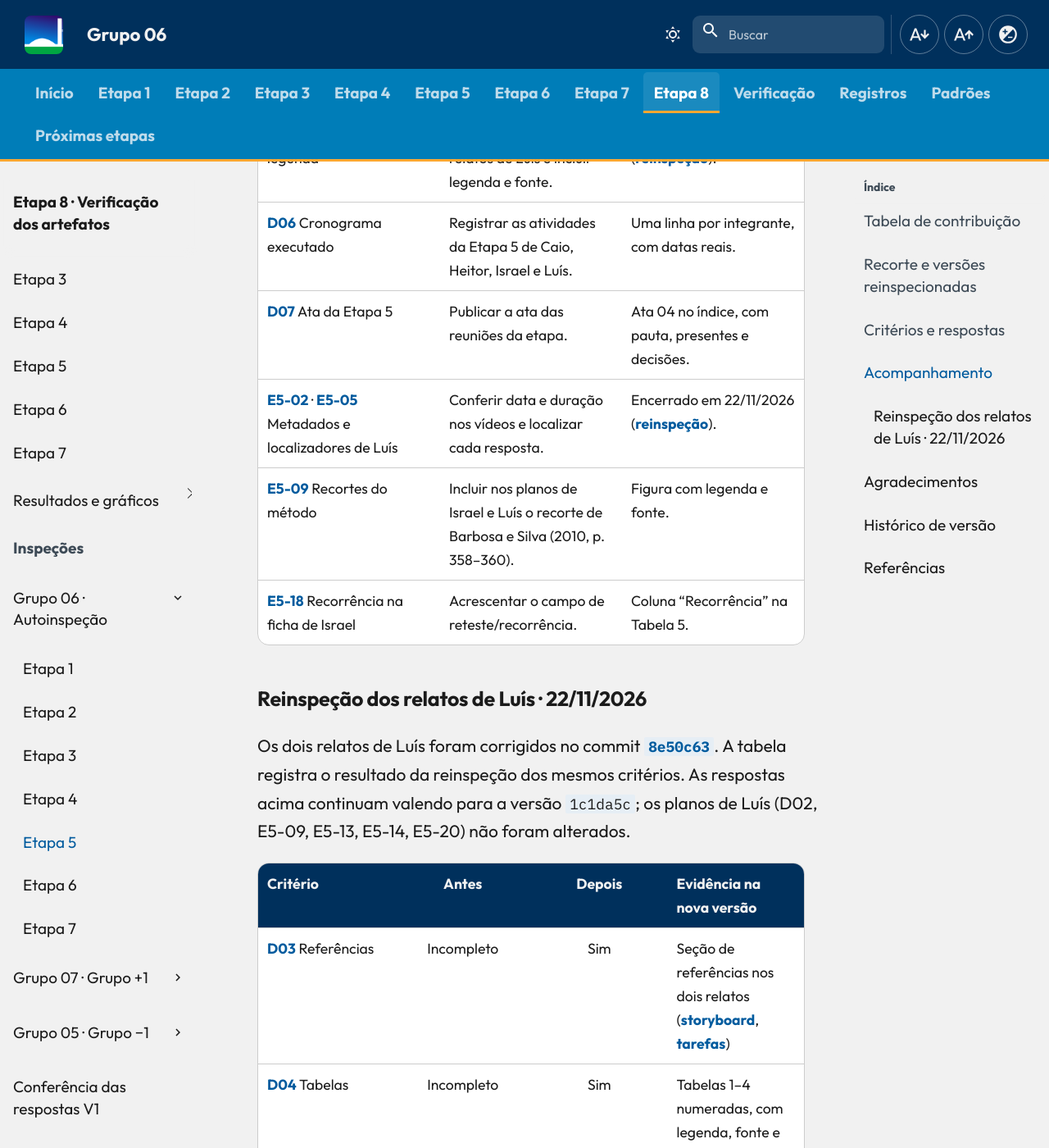
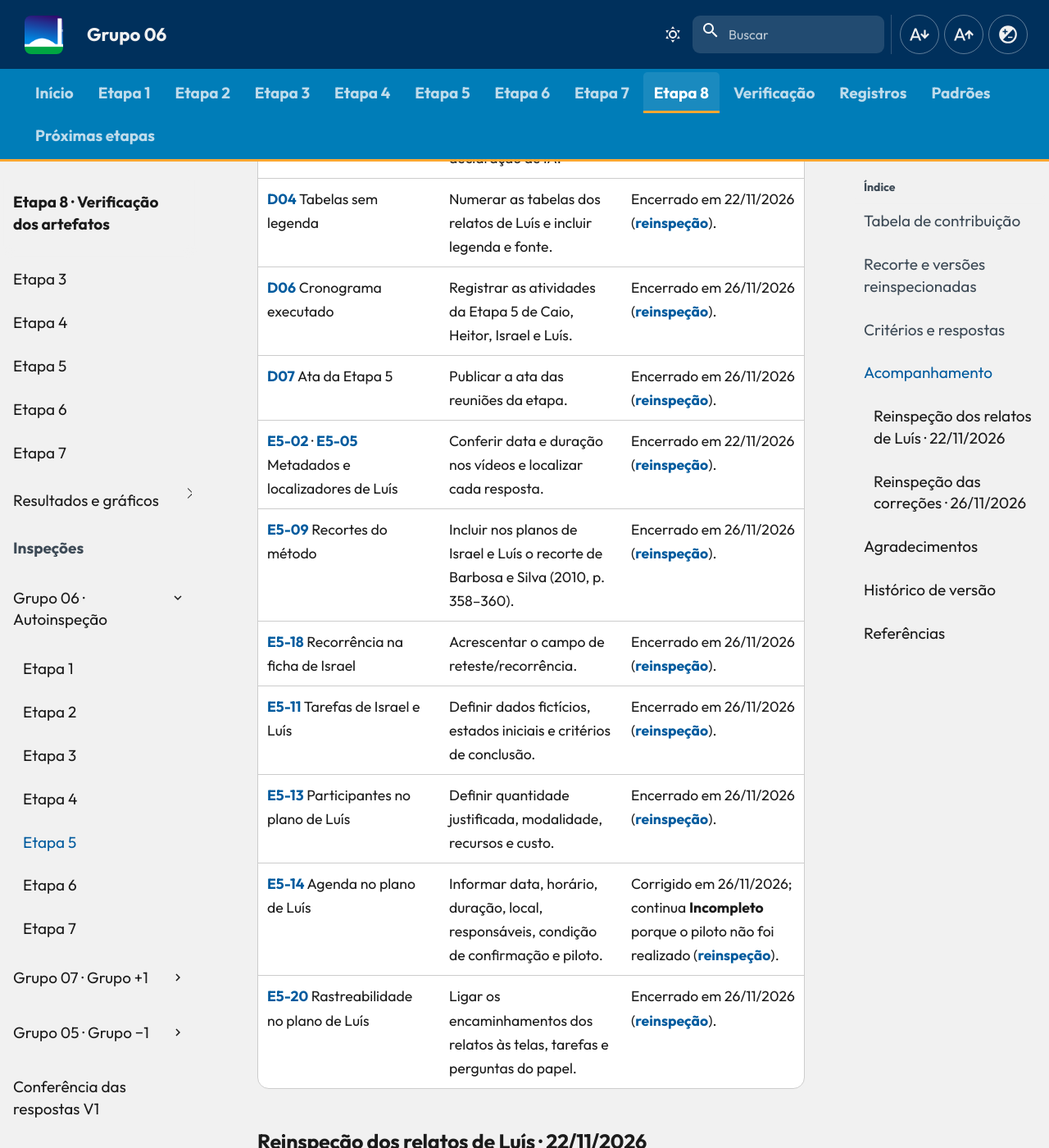
Before and after one commit to Interacao-Humano-Computador/2026.2-Grupo06, an MkDocs documentation site: the page built from docs/entrega-8/grupo-06/etapa-5.md, in a window 1280 px wide and 1400 px high, scrolled down 10975 px. Shown: the whole window at 82% size. Built offline with MkDocs 1.6.1 and Material for MkDocs 9.7.7, drawn with Linux system fonts in a browser that asks for light colours; comment, search, counter and statistics services are not loaded; some of the changed text lies outside the part shown.

Commit message:
docs(etapa-8): registra a reinspeção das correções da Etapa 5
Atualiza o acompanhamento da ficha do Grupo 06 com D02, D06, D07, E5-09,
E5-11, E5-13, E5-14, E5-18 e E5-20; E5-14 segue Incompleto (sem piloto).

```diff
--- a/docs/entrega-8/grupo-06/etapa-5.md
+++ b/docs/entrega-8/grupo-06/etapa-5.md
@@ -8,6 +8,7 @@
 | --- | --- | --- |
 | [Luís Henrique Arruda Luna](https://github.com/Donnk61) | Registro das 31 respostas da autoinspeção dos relatos e planejamentos da Etapa 5 | [Critérios e respostas](#etapa-5) |
 | [Luís Henrique Arruda Luna](https://github.com/Donnk61) | Inventário das versões consultadas e plano de acompanhamento | [Artefatos consultados](#artefatos-consultados) · [Acompanhamento](#acompanhamento) |
+| [Luís Henrique Arruda Luna](https://github.com/Donnk61) | Reinspeção das correções de 26/11/2026 | [Reinspeção](#reinspecao-das-correcoes-26112026) |
 | Claude (Anthropic) | Apoio à localização das evidências e à edição da ficha | [Agradecimentos](#agradecimentos) |
 
 <p class="caption">Tabela 1 — Contribuição neste artefato.</p>
@@ -112,14 +113,18 @@ Os achados abaixo voltam à pauta na próxima revisão. Use o mesmo ID ao public
 
 | Achado | Ajuste a registrar | Evidência para encerrar |
 | --- | --- | --- |
-| [D02](#etapa-5-d02) Revisão pendente nos planos de Luís | Registrar a revisão de Caio no histórico e remover o aviso “Revisão pendente”. | Nova linha de histórico com revisor e data. |
+| [D02](#etapa-5-d02) Revisão pendente nos planos de Luís | Registrar a revisão de Caio no histórico e remover o aviso “Revisão pendente”. | Encerrado em 26/11/2026 ([reinspeção](#reinspecao-das-correcoes-26112026)). |
 | [D03](#etapa-5-d03) · [D10](#etapa-5-d10) · [D11](#etapa-5-d11) Relatos de Luís | Incluir tabela de contribuição, referências e agradecimentos com a declaração de IA. | Encerrado em 22/11/2026 ([reinspeção](#reinspecao-dos-relatos-de-luis-22112026)). |
 | [D04](#etapa-5-d04) Tabelas sem legenda | Numerar as tabelas dos relatos de Luís e incluir legenda e fonte. | Encerrado em 22/11/2026 ([reinspeção](#reinspecao-dos-relatos-de-luis-22112026)). |
-| [D06](#etapa-5-d06) Cronograma executado | Registrar as atividades da Etapa 5 de Caio, Heitor, Israel e Luís. | Uma linha por integrante, com datas reais. |
-| [D07](#etapa-5-d07) Ata da Etapa 5 | Publicar a ata das reuniões da etapa. | Ata 04 no índice, com pauta, presentes e decisões. |
+| [D06](#etapa-5-d06) Cronograma executado | Registrar as atividades da Etapa 5 de Caio, Heitor, Israel e Luís. | Encerrado em 26/11/2026 ([reinspeção](#reinspecao-das-correcoes-26112026)). |
+| [D07](#etapa-5-d07) Ata da Etapa 5 | Publicar a ata das reuniões da etapa. | Encerrado em 26/11/2026 ([reinspeção](#reinspecao-das-correcoes-26112026)). |
 | [E5-02](#etapa-5-e5-02) · [E5-05](#etapa-5-e5-05) Metadados e localizadores de Luís | Conferir data e duração nos vídeos e localizar cada resposta. | Encerrado em 22/11/2026 ([reinspeção](#reinspecao-dos-relatos-de-luis-22112026)). |
-| [E5-09](#etapa-5-e5-09) Recortes do método | Incluir nos planos de Israel e Luís o recorte de Barbosa e Silva (2010, p. 358–360). | Figura com legenda e fonte. |
-| [E5-18](#etapa-5-e5-18) Recorrência na ficha de Israel | Acrescentar o campo de reteste/recorrência. | Coluna “Recorrência” na Tabela 5. |
+| [E5-09](#etapa-5-e5-09) Recortes do método | Incluir nos planos de Israel e Luís o recorte de Barbosa e Silva (2010, p. 358–360). | Encerrado em 26/11/2026 ([reinspeção](#reinspecao-das-correcoes-26112026)). |
+| [E5-18](#etapa-5-e5-18) Recorrência na ficha de Israel | Acrescentar o campo de reteste/recorrência. | Encerrado em 26/11/2026 ([reinspeção](#reinspecao-das-correcoes-26112026)). |
+| [E5-11](#etapa-5-e5-11) Tarefas de Israel e Luís | Definir dados fictícios, estados iniciais e critérios de conclusão. | Encerrado em 26/11/2026 ([reinspeção](#reinspecao-das-correcoes-26112026)). |
+| [E5-13](#etapa-5-e5-13) Participantes no plano de Luís | Definir quantidade justificada, modalidade, recursos e custo. | Encerrado em 26/11/2026 ([reinspeção](#reinspecao-das-correcoes-26112026)). |
+| [E5-14](#etapa-5-e5-14) Agenda no plano de Luís | Informar data, horário, duração, local, responsáveis, condição de confirmação e piloto. | Corrigido em 26/11/2026; continua **Incompleto** porque o piloto não foi realizado ([reinspeção](#reinspecao-das-correcoes-26112026)). |
+| [E5-20](#etapa-5-e5-20) Rastreabilidade no plano de Luís | Ligar os encaminhamentos dos relatos às telas, tarefas e perguntas do papel. | Encerrado em 26/11/2026 ([reinspeção](#reinspecao-das-correcoes-26112026)). |
 
 ### Reinspeção dos relatos de Luís · 22/11/2026
 
@@ -137,6 +142,25 @@ Os dois relatos de Luís foram corrigidos no commit [`8e50c63`](https://github.c
 
 Com a correção, os critérios D03, D04, D10, D11, E5-02, E5-05 e E5-06 deixam de ter pendência nos relatos e passariam a **Sim** no agregado do Grupo 06. A contagem oficial acima não foi alterada, para preservar o registro da versão inspecionada.
 
+
+### Reinspeção das correções · 26/11/2026 { #reinspecao-das-correcoes-26112026 }
+
+Os demais achados foram corrigidos em três entregas: o cronograma executado de Bruno Ferreira Dornelas, no commit [`9dce4b0`](https://github.com/Interacao-Humano-Computador/2026.2-Grupo06/commit/9dce4b0); os planos de Israel e Luís e a Ata 04, no [PR #78](https://github.com/Interacao-Humano-Computador/2026.2-Grupo06/pull/78) (commit [`8ef053e`](https://github.com/Interacao-Humano-Computador/2026.2-Grupo06/commit/8ef053e)); e o registro da revisão dos planos de Luís, no [PR #79](https://github.com/Interacao-Humano-Computador/2026.2-Grupo06/pull/79) (commit [`9ac629c`](https://github.com/Interacao-Humano-Computador/2026.2-Grupo06/commit/9ac629c)). A tabela registra o resultado da reinspeção dos mesmos critérios.
+
+| Critério | Antes | Depois | Evidência na nova versão |
+| --- | :---: | :---: | --- |
+| [D02](#etapa-5-d02) Revisão registrada | Incompleto | Sim | Versão 0.5 do [plano do papel](https://github.com/Interacao-Humano-Computador/2026.2-Grupo06/blob/9ac629c/docs/entrega-5/individual/luis/planejamento-avaliacao-prototipo-papel.md) e versão 0.4 do [plano do relato](https://github.com/Interacao-Humano-Computador/2026.2-Grupo06/blob/9ac629c/docs/entrega-5/individual/luis/planejamento-relato-prototipo-papel.md), revisadas por Caio Breno de Souza Bezerra e Bruno Ferreira Dornelas; o aviso “Revisão pendente” foi removido |
+| [D06](#etapa-5-d06) Cronograma executado | Incompleto | Sim | Linhas da Etapa 5 de Caio, Israel, Luís e Heitor e da autoverificação, com datas reais ([cronograma](https://github.com/Interacao-Humano-Computador/2026.2-Grupo06/blob/9dce4b0/docs/entrega-1/cronograma.md#cronograma-executado), versão 2.10) |
+| [D07](#etapa-5-d07) Ata da Etapa 5 | Não | Sim | [Ata 04](../../atas/ata-04.md): reunião de 25/10/2026, das 20h02 às 20h18, com presentes, pauta, decisões e gravação; os alinhamentos presenciais não têm registro, e a ata diz isso |
+| [E5-09](#etapa-5-e5-09) Recorte do método | Incompleto | Sim | Apêndice A com as Figuras das p. 358 e 360 nos planos do papel de [Israel](../../entrega-5/individual/israel/planejamento-avaliacao-prototipo-papel.md#apendice-a) e [Luís](../../entrega-5/individual/luis/planejamento-avaliacao-prototipo-papel.md#apendice-a) |
+| [E5-11](#etapa-5-e5-11) Tarefas e critérios | Incompleto | Sim | Israel: Tabelas 5 e 6, com dados fictícios da ficha, estado inicial e critério de conclusão. Luís: Tabela 5, separando o que é entregue à pessoa do que fica com a equipe, e regra de reinício |
+| [E5-13](#etapa-5-e5-13) Participantes e custo | Incompleto | Sim | Plano de Luís: perfil, recrutamento, uma pessoa na sessão e uma no piloto (com justificativa), modalidade, recursos e custo de R$ 0,00 |
+| [E5-14](#etapa-5-e5-14) Agenda | Incompleto | Incompleto | Plano de Luís, Tabela 6: data, horário, duração, local, responsáveis e condição de confirmação. A agenda foi registrada depois da sessão e o piloto não foi realizado |
+| [E5-18](#etapa-5-e5-18) Recorrência | Incompleto | Sim | Plano do relato de Israel: coluna “Recorrência” na Tabela 5 e definição dos estados corrigido, pendente e não retestado |
+| [E5-20](#etapa-5-e5-20) Rastreabilidade | Incompleto | Sim | Plano de Luís, Tabela 7: encaminhamentos SB-E e AT-E → decisão → tela → tarefa → pergunta |
+
+Com as duas reinspeções, só o E5-14 continua com pendência. A contagem oficial acima não foi alterada, para preservar o registro da versão inspecionada.
+
 ## Agradecimentos
 
 O Claude (Anthropic) apoiou a localização das evidências, a contagem das linhas e a edição da ficha. Os julgamentos são de responsabilidade de Luís Henrique Arruda Luna.
@@ -150,6 +174,7 @@ O Claude (Anthropic) apoiou a localização das evidências, a contagem das linh
 | `1.2` | 22/11/2026 | Vincula a gravação da sessão de inspeção da Etapa 5. | [Luís Henrique Arruda Luna](https://github.com/Donnk61) | [Caio Breno de Souza Bezerra](https://github.com/CaioBezerra-Dev) |
 | `1.3` | 25/11/2026 | Vincula os resultados da Etapa 5 e a conferência item a item da ficha V1. | [Bruno Ferreira Dornelas](https://github.com/brunnf) | [Luís Henrique Arruda Luna](https://github.com/Donnk61) |
 | `1.4` | 25/11/2026 | Explicita artefatos, versões e vídeo recolhível. | [Bruno Ferreira Dornelas](https://github.com/brunnf) | [Luís Henrique Arruda Luna](https://github.com/Donnk61) |
+| `1.5` | 26/11/2026 | Registra a reinspeção das correções de D02, D06, D07, E5-09, E5-11, E5-13, E5-14, E5-18 e E5-20. | [Luís Henrique Arruda Luna](https://github.com/Donnk61) | [Caio Breno de Souza Bezerra](https://github.com/CaioBezerra-Dev) |
 
 ## Referências
 
```
